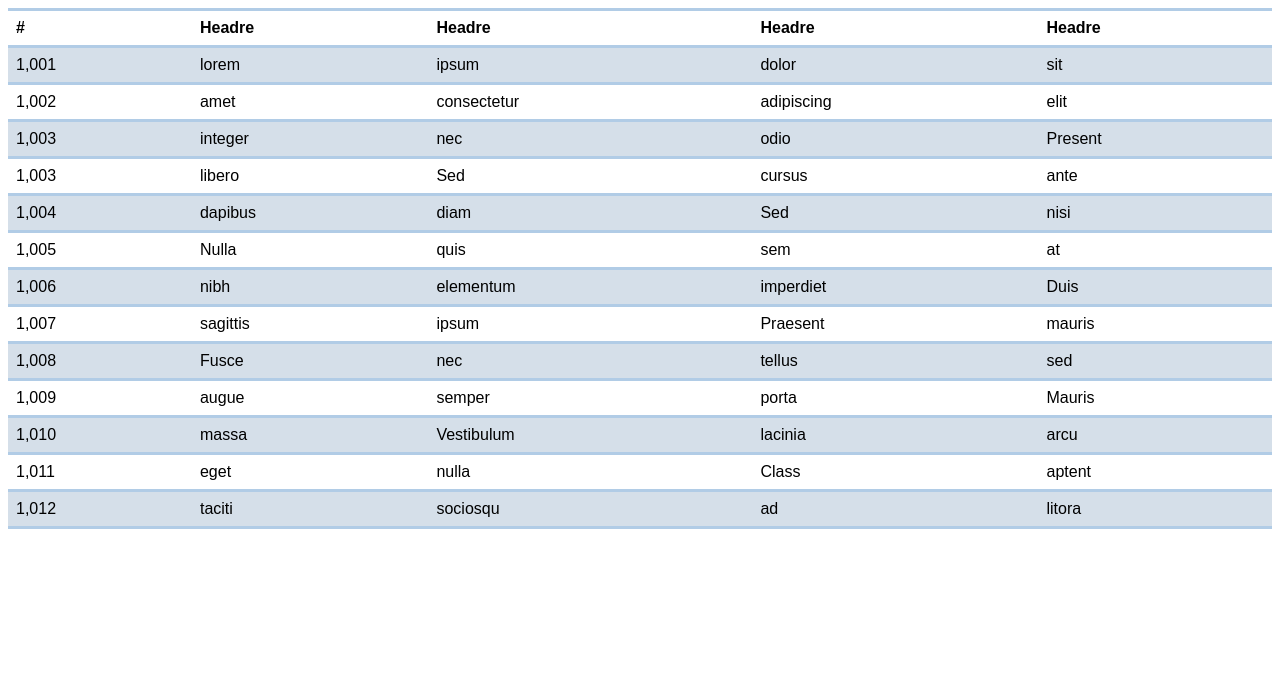
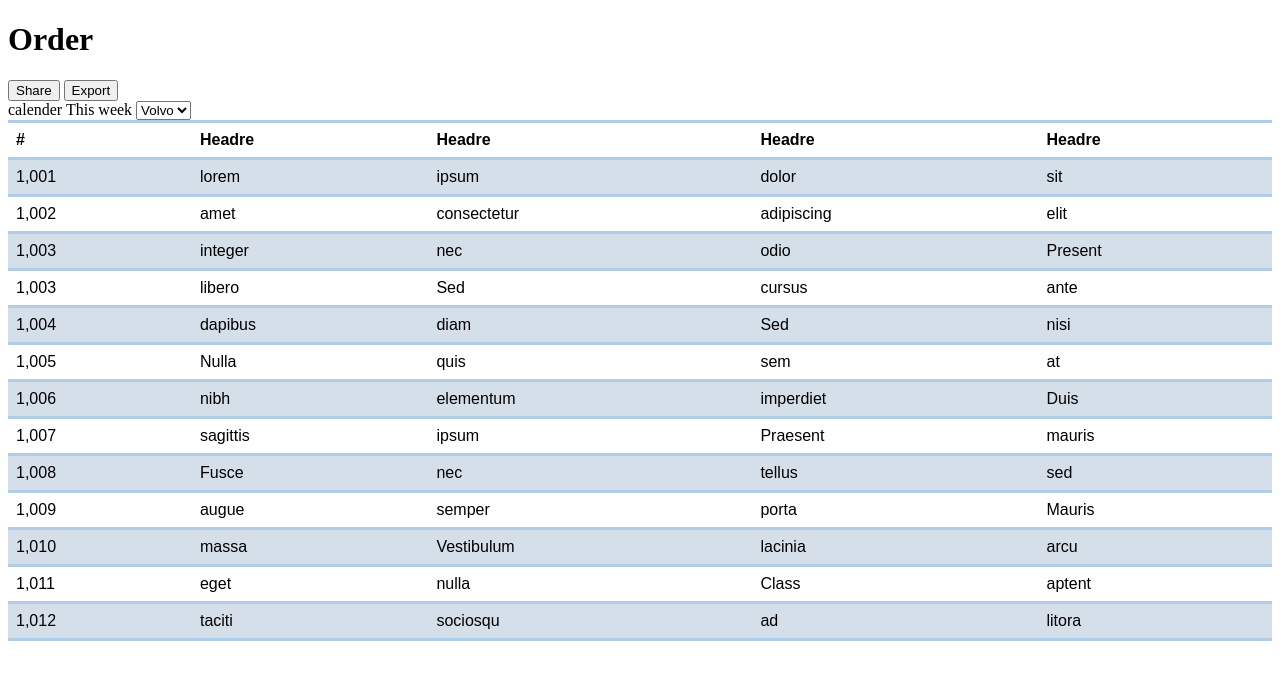
Before and after one commit to atefehbakhshi/CW11, a plain HTML site: page index.html in a window 1280 px wide. Drawn offline with Linux system fonts and the light colour scheme.

Commit message:
adding main header

```diff
--- a/index.html
+++ b/index.html
@@ -13,7 +13,25 @@
     <header></header>
     <aside></aside>
     <main>
-        <div class="main-header"></div>
+        <div class="main-header">
+            <h1>Order</h1>
+            <div class="buttons">
+                <div><button>Share</button>
+                    <button>Export</button>
+                </div>
+                <div class="select">
+                    <span>calender</span>
+                    <label for="cars">This week</label>
+                    <select name="cars" id="cars">
+                        <option value="volvo">Volvo</option>
+                        <option value="saab">Saab</option>
+                        <option value="opel">Opel</option>
+                        <option value="audi">Audi</option>
+                    </select>
+                </div>
+
+            </div>
+        </div>
         <div class="main-table">
             <table>
                 <tr>
```
